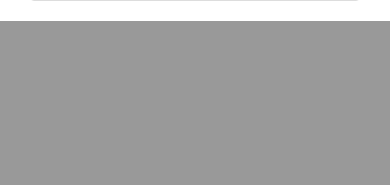
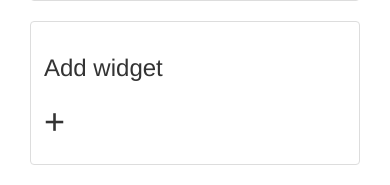
Before and after one commit to BentouDev/MichalModbus, a Flask app: page / in a window 390 px wide. Shown: the part 1468-1653 px from the top of the page. Before the commit the page ends 1489 px from the top, so only its background shows below. Run offline with Flask 2, Linux system fonts and the light colour scheme; data comes from the database, SQL or seed files in the repository; some libraries are stand-ins or nearby versions.

Commit message:
add button

```diff
--- a/templates/index.html
+++ b/templates/index.html
@@ -76,6 +76,15 @@
                     </div>
                     {% endfor %}
 
+                    <div class="col-sm-6 col-md-4">
+                        <div class="thumbnail">
+                            <div class="caption">
+                                <h3>Add widget</h3>
+                                <h1>+</h1>
+                            </div>
+                        </div>
+                    </div>
+
                     <!-- <div class="col-sm-6 col-md-4">
                         <div class="thumbnail">
                         <img src="https://www.domondo.pl/media/image/19/9a/b5/gotowa-aluzja-kremowa-widok_1_725x725.png" alt="...">
```
Lines whose indentation alone changed are shown as unchanged.
